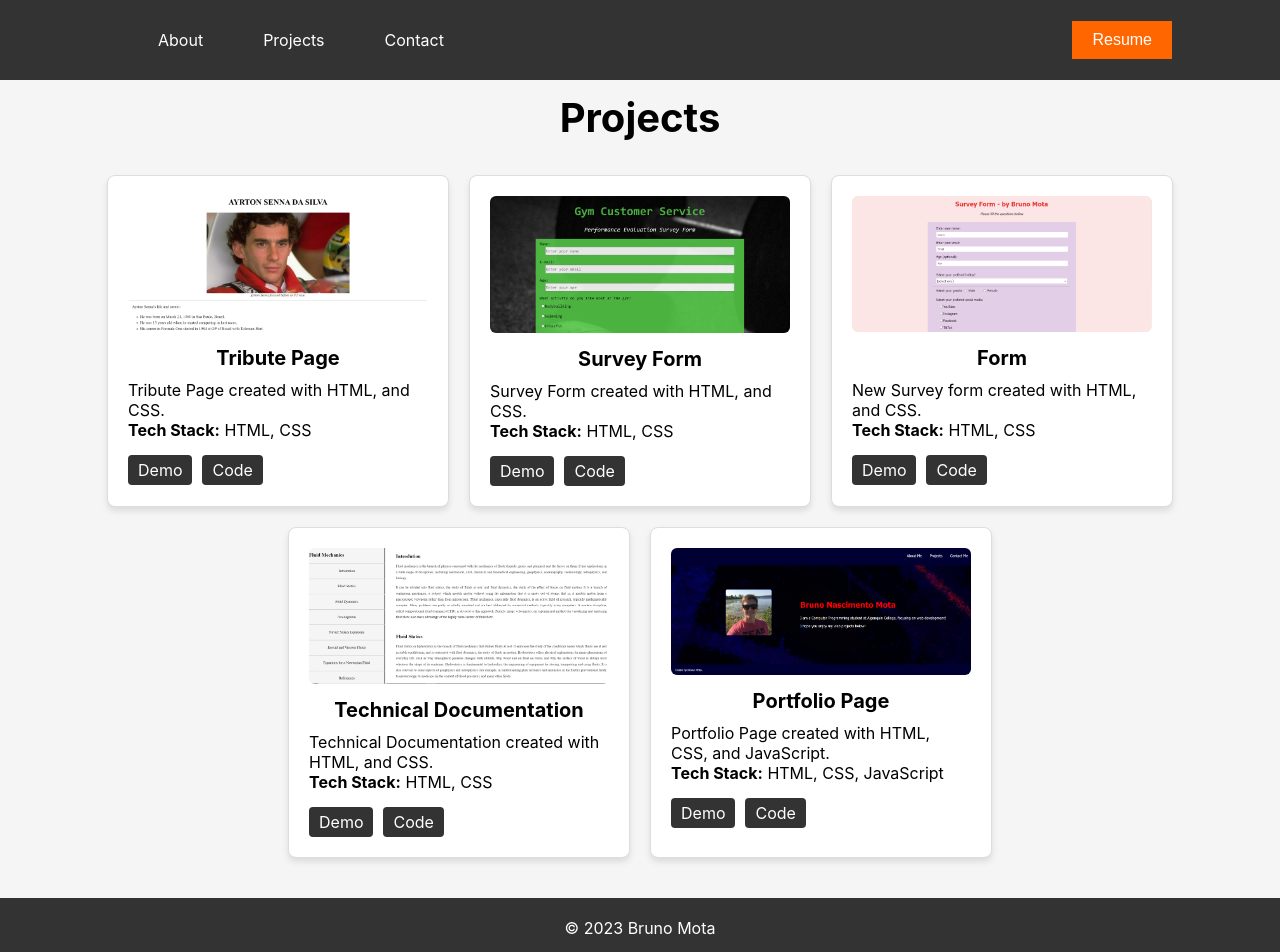
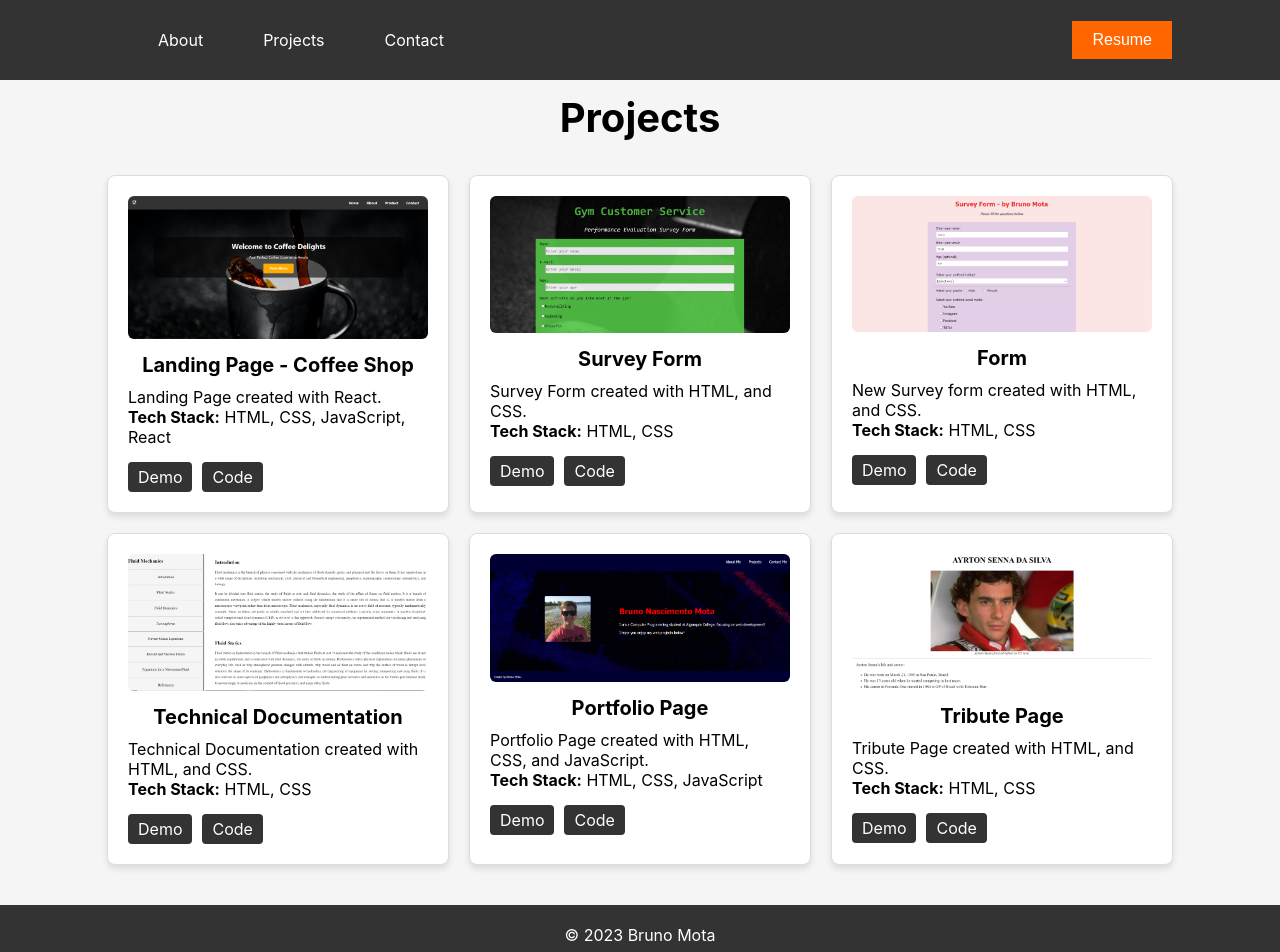
Before and after one commit to bmota1988/bmota1988.github.io, a React (Create React App) app: page /projects in a window 1280 px wide. Shown: the top 952 px of the page. Built offline with nearby package versions, Linux system fonts and the light colour scheme.

Commit message:
Add coffee shop project

```diff
--- a/src/Projects.js
+++ b/src/Projects.js
@@ -5,12 +5,12 @@ function Projects() {
   // Define an array of project data
   const projects = [
     {
-      title: "Tribute Page",
-      description: "Tribute Page created with HTML, and CSS.",
-      techStack: "HTML, CSS",
-      demoLink: "https://codepen.io/bruno-mota/full/yLvyQzB",
-      codeLink: "https://github.com/bmota1988/Tribute_Page",
-      image: "./Tribute_Page.png",
+      title: "Landing Page - Coffee Shop",
+      description: "Landing Page created with React.",
+      techStack: "HTML, CSS, JavaScript, React",
+      demoLink: "https://codepen.io/bruno-mota/full/PoNzqXp",
+      codeLink: "https://github.com/bmota1988/coffee-landing-page",
+      image: "./thumbnail-coffee-shop.png",
     },
     {
       title: "Survey Form",
@@ -43,6 +43,14 @@ function Projects() {
       demoLink: "https://codepen.io/bruno-mota/full/mdLVjBb",
       codeLink: "https://github.com/bmota1988/Portfolio_Page",
       image: "./Portfolio.png",
+    },
+    {
+      title: "Tribute Page",
+      description: "Tribute Page created with HTML, and CSS.",
+      techStack: "HTML, CSS",
+      demoLink: "https://codepen.io/bruno-mota/full/yLvyQzB",
+      codeLink: "https://github.com/bmota1988/Tribute_Page",
+      image: "./Tribute_Page.png",
     },
   ];
 
```
Also changed, not shown: public/thumbnail-coffee-shop.png (added).
